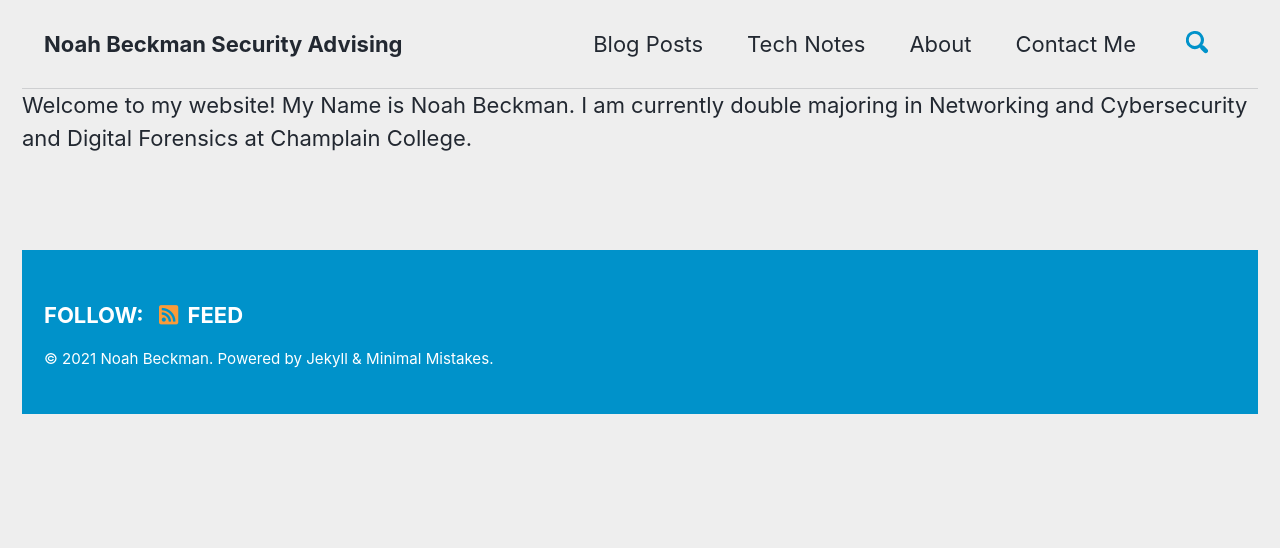
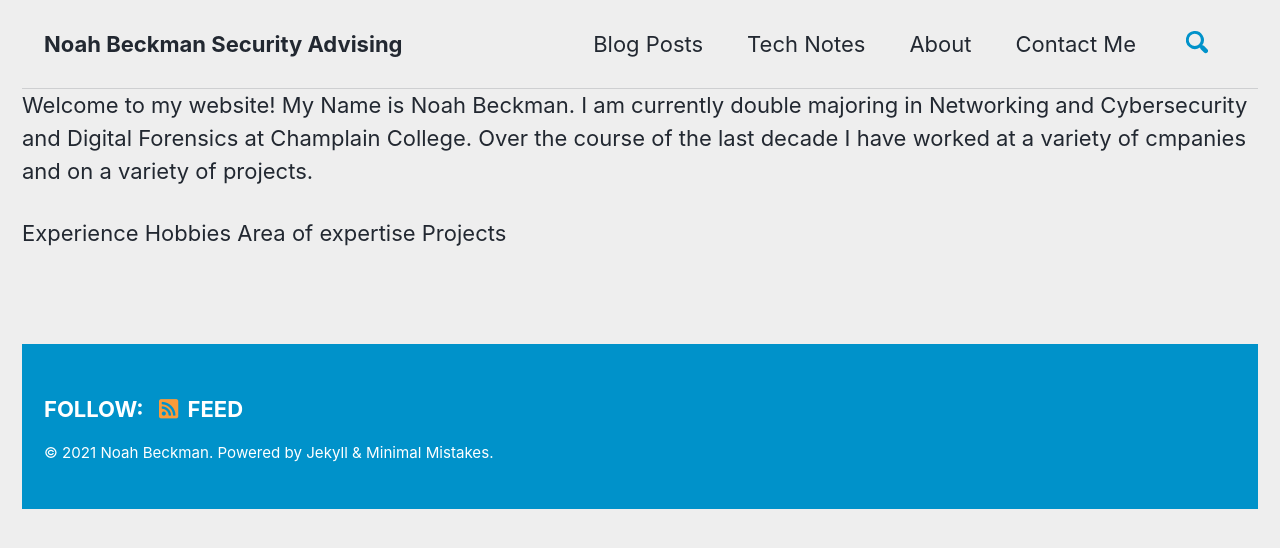
Before and after one commit to CyberM00se/Website, a Jekyll site: the page built from _pages/about.md, in a window 1280 px wide. Shown: the top 548 px of the page. Built offline with Jekyll 4.4.1, drawn with Linux system fonts in a browser that asks for light colours; cached includes are drawn as plain includes; our own code applies the rules of GitHub Pages for plain Markdown files.

Commit message:
Update about.md

```diff
--- a/_pages/about.md
+++ b/_pages/about.md
@@ -5,6 +5,9 @@ title: "About"
 
 
 
+Welcome to my website! My Name is Noah Beckman. I am currently double majoring in Networking and Cybersecurity and Digital Forensics at Champlain College. Over the course of the last decade I have worked at a variety of cmpanies and on a variety of projects.
 
-
-Welcome to my website! My Name is Noah Beckman. I am currently double majoring in Networking and Cybersecurity and Digital Forensics at Champlain College.
+Experience
+Hobbies
+Area of expertise
+Projects
```
